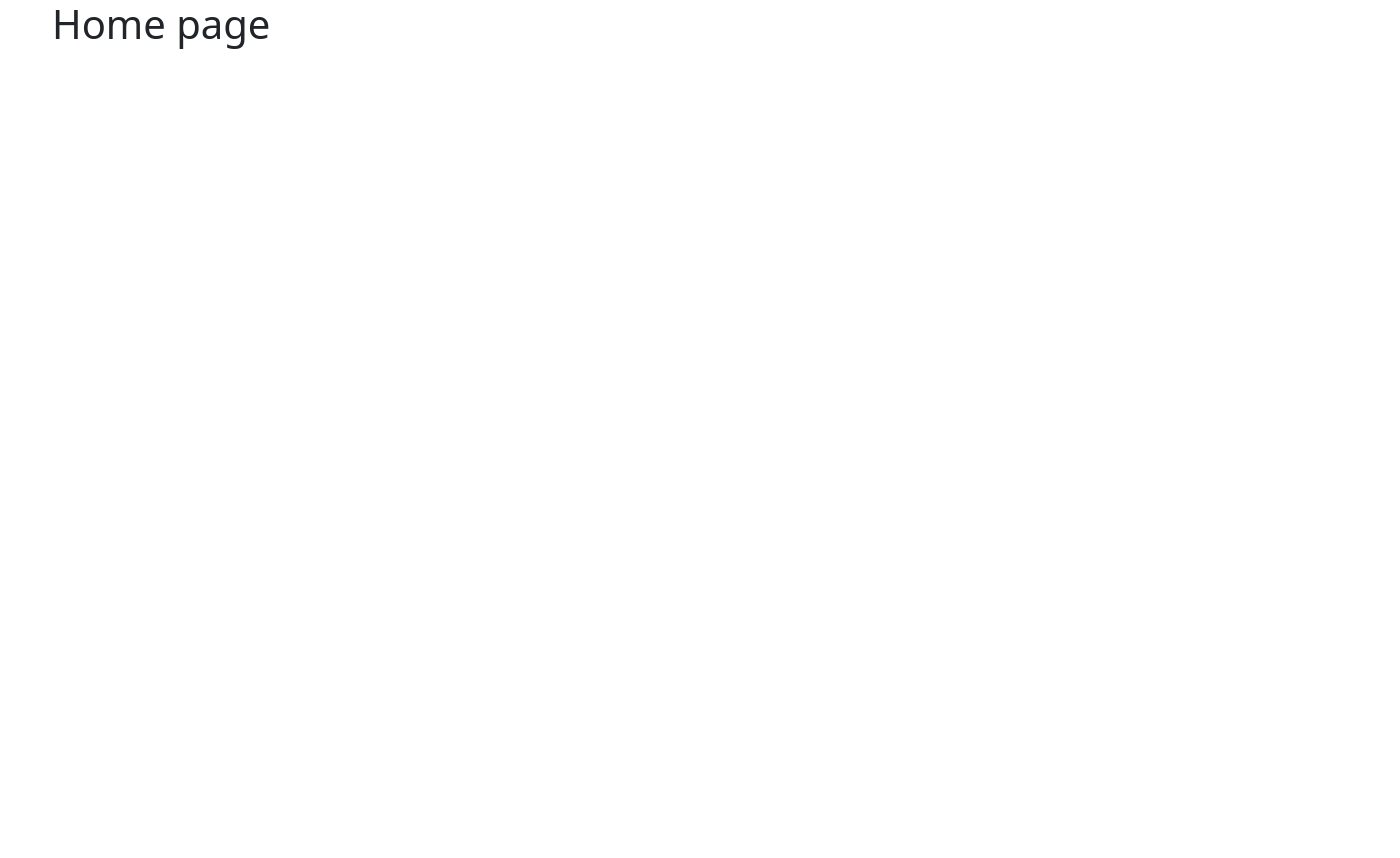
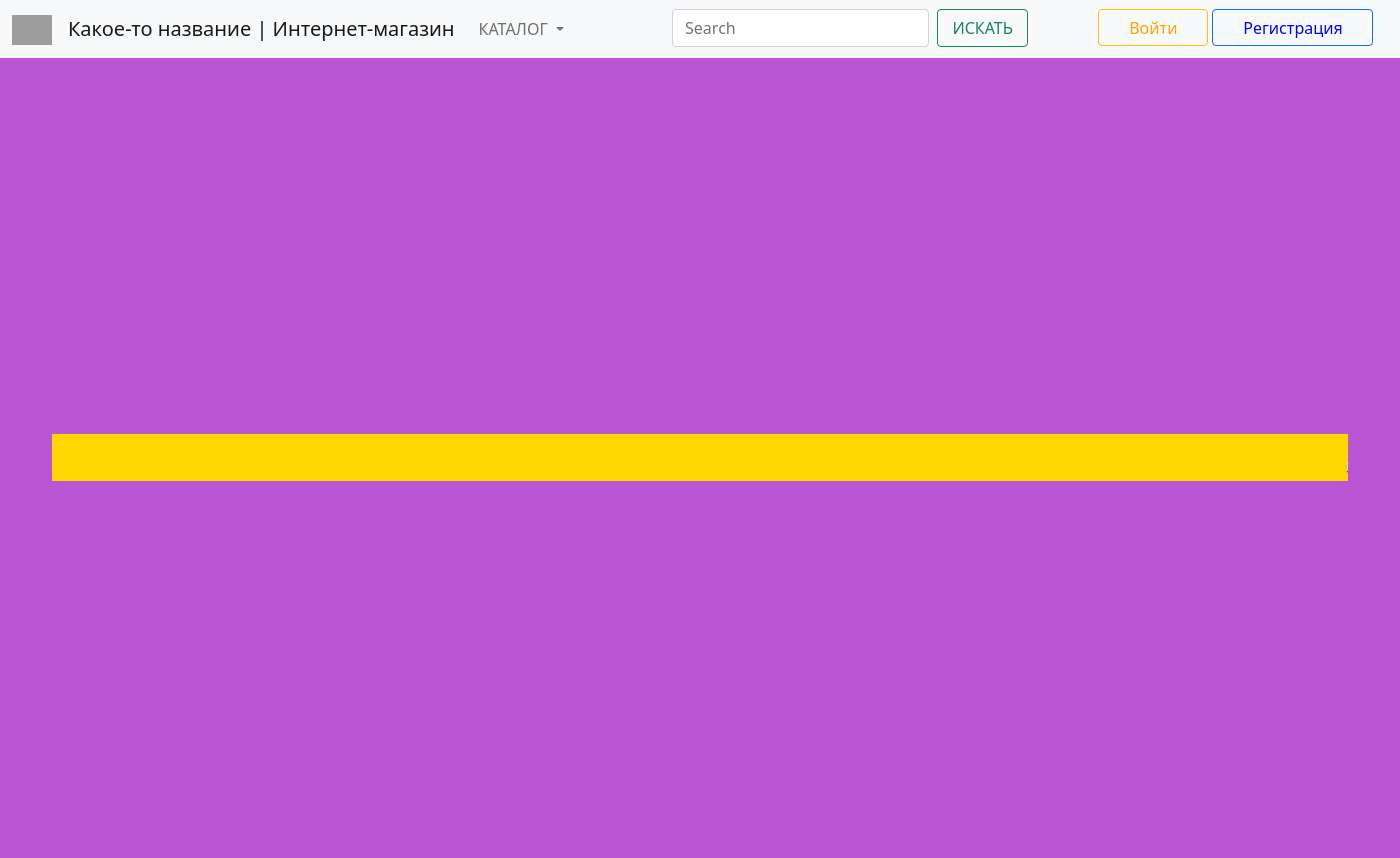
Before and after one commit to tamuruu/web_mag_tamu, a Flask app: page / in a window 1400 px wide. Before the commit the page is almost empty. Before the commit the page ends 49 px from the top, so only its background shows below. Run offline with Flask 3, Linux system fonts and the light colour scheme; grey boxes are pictures that could not be loaded.

Commit message:
Add files via upload

```diff
--- a/website/templates/base.html
+++ b/website/templates/base.html
@@ -8,6 +8,37 @@
           integrity="sha384-giJF6kkoqNQ00vy+HMDP7azOuL0xtbfIcaT9wjKHr8RbDVddVHyTfAAsrekwKmP1"
           crossorigin="anonymous">
     <title>{% block title %}Home{% endblock %}</title>
+    <style>
+      body{
+        background-color: #ba55d3;
+      }
+      .posnav{
+        position: -webkit-sticky;
+  position: sticky;
+  top: 0;
+      }
+      .leftpos{
+        position: relative; right: -100px;
+      }
+      .butpos{
+        position: relative; right: -170px;
+      }
+      .center-screen{
+  display: flex;
+  flex-direction: column;
+  justify-content: center;
+  align-items: center;
+  text-align: center;
+  min-height: 100vh;
+}
+
+    .btn {
+    text-decoration: none;
+    padding: 0.15rem 0.9rem;
+    }
+
+
+    </style>
 </head>
 <body>
 <script src="https://cdn.jsdelivr.net/npm/bootstrap@5.3.3/dist/js/bootstrap.bundle.min.js"
@@ -20,6 +51,80 @@
 {% endfor %}
 {% endif %}
 {% endwith %}
+<div class="posnav">
+    <nav class="navbar navbar-expand-lg navbar-light bg-light">
+        <div class="container-fluid">
+            <a class="navbar-brand"><img
+                    src='https://touchmehome.ru/catalog/view/theme/technics/images/shopping-bag.svg'
+                    width="40px"></a>
+            <a class="navbar-brand" href="/">Какое-то название | Интернет-магазин</a>
+            <button class="navbar-toggler" type="button" data-bs-toggle="collapse"
+                    data-bs-target="#navbarNavDropdown"
+                    aria-controls="navbarNavDropdown" aria-expanded="false" aria-label="Toggle navigation">
+                <span class="navbar-toggler-icon"></span>
+            </button>
+            <div class="collapse navbar-collapse" id="navbarNavDropdown">
+                <ul class="navbar-nav">
+                    <li class="nav-item dropdown">
+                        <a class="nav-link dropdown-toggle" href="#" id="navbarDropdownMenuLink" role="button"
+                           data-bs-toggle="dropdown" aria-expanded="false">
+                            КАТАЛОГ
+                        </a>
+                        <ul class="dropdown-menu" aria-labelledby="navbarDropdownMenuLink">
+                            <li><a class="dropdown-item" href="#">Компьютеры</a></li>
+                            <li><a class="dropdown-item" href="#">Телефоны</a></li>
+                            <li><a class="dropdown-item" href="#">Аксесуары</a></li>
+                        </ul>
+                    </li>
+                    <div class="leftpos">
+                        <form class="d-flex">
+                            <input class="form-control me-2" type="search" placeholder="Search" aria-label="Search">
+                            <button class="btn btn-outline-success" type="submit">ИСКАТЬ</button>
+                        </form>
+                    </div>
+                    {% if user.is_authenticated %}
+                    <div class="butpos">
+                        <button class="navbar-toggler" type="button" data-bs-toggle="collapse"
+                                data-bs-target="#navbarNavDropdown" aria-controls="navbarNavDropdown"
+                                aria-expanded="false" aria-label="Toggle navigation">
+                            <span class="navbar-toggler-icon"></span>
+                        </button>
+                        <div class="collapse navbar-collapse" id="navbarNavDropdown">
+                            <ul class="navbar-nav">
+                                <li class="nav-item dropdown">
+                                    <a class="nav-link dropdown-toggle" href="#" id="navbarDropdownMenuLink"
+                                       role="button"
+                                       data-bs-toggle="dropdown" aria-expanded="false">
+                                        Привет
+                                    </a>
+                                    <ul class="dropdown-menu" aria-labelledby="navbarDropdownMenuLink">
+                                        <li><a class="dropdown-item" href="#">Мой аккаунт</a></li>
+                                        <li><a class="dropdown-item" href="#">Избранное</a></li>
+                                        <br/>
+                                        <li><a class="dropdown-item" href="/logout">Выйти</a></li>
+                                    </ul>
+                                </li>
+                                <button type="button" class="btn btn-outline-warning"
+                                        style="position: relative; right: -10px;">
+                                    <a href="/#" class="btn" style="color: orange;">Корзина</a>
+                                </button>
+
+                        </div>
+                        {% else %}
+                        <div class="butpos">
+                            <button type="button" class="btn btn-outline-warning">
+                                <a href="/login" class="btn" style="color: orange;">Войти</a>
+                            </button>
+                            <button type="button" class="btn btn-outline-primary">
+                                <a href="/signup" class="btn" style="color: blue;">Регистрация</a>
+                            </button>
+                        </div>
+                        {% endif %}
+                </ul>
+            </div>
+        </div>
+    </nav>
+</div>
 <div class="container">
     {% block content %}
     {% endblock %}
@@ -30,5 +135,8 @@
 <script src="https://cdn.jsdelivr.net/npm/bootstrap@5.3.3/dist/js/bootstrap.min.js"
         integrity="sha384-0pUGZvbkm6XF6gxjEnlmuGrJXVbNuzT9qBBavbLwCsOGabYfZo0T0to5eqruptLy"
         crossorigin="anonymous"></script>
+<script src="https://cdn.jsdelivr.net/npm/bootstrap@5.1.3/dist/js/bootstrap.bundle.min.js"
+        integrity="sha384-ka7Sk0Gln4gmtz2MlQnikT1wXgYsOg+OMhuP+IlRH9sENBO0LRn5q+8nbTov4+1p"
+        crossorigin="anonymous"></script>
 </body>
 </html>
--- a/website/templates/home.html
+++ b/website/templates/home.html
@@ -1,4 +1,9 @@
 {% extends "base.html" %} {% block title %}Home{% endblock %}
 {% block content %}
-    <h1>Home page</h1>
+<div class="center-screen">
+    <marquee bgcolor="#ffd700"
+             style="color: #fff; font-size: 20px; font-weight: bolder; line-height: 150%; text-shadow: #000000 0px 1px 1px;">
+        <h2>Десяток товаров по низким ценам Скидки каждый день По промокоду ПАШАМОЛОДЕЦ скидка 50 рублей Бесплатная
+            доставка в Диалог </h2></marquee>
+</div>
 {% endblock %}
```
Lines whose indentation alone changed are shown as unchanged.
